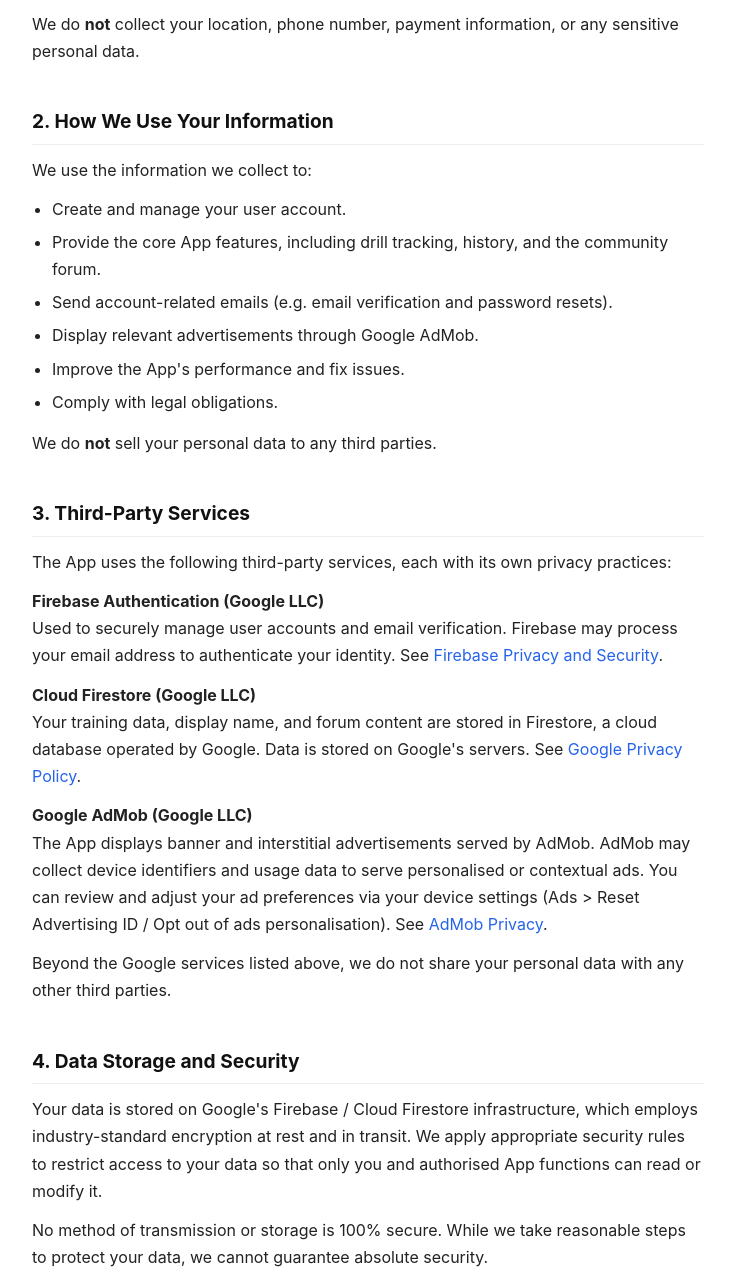
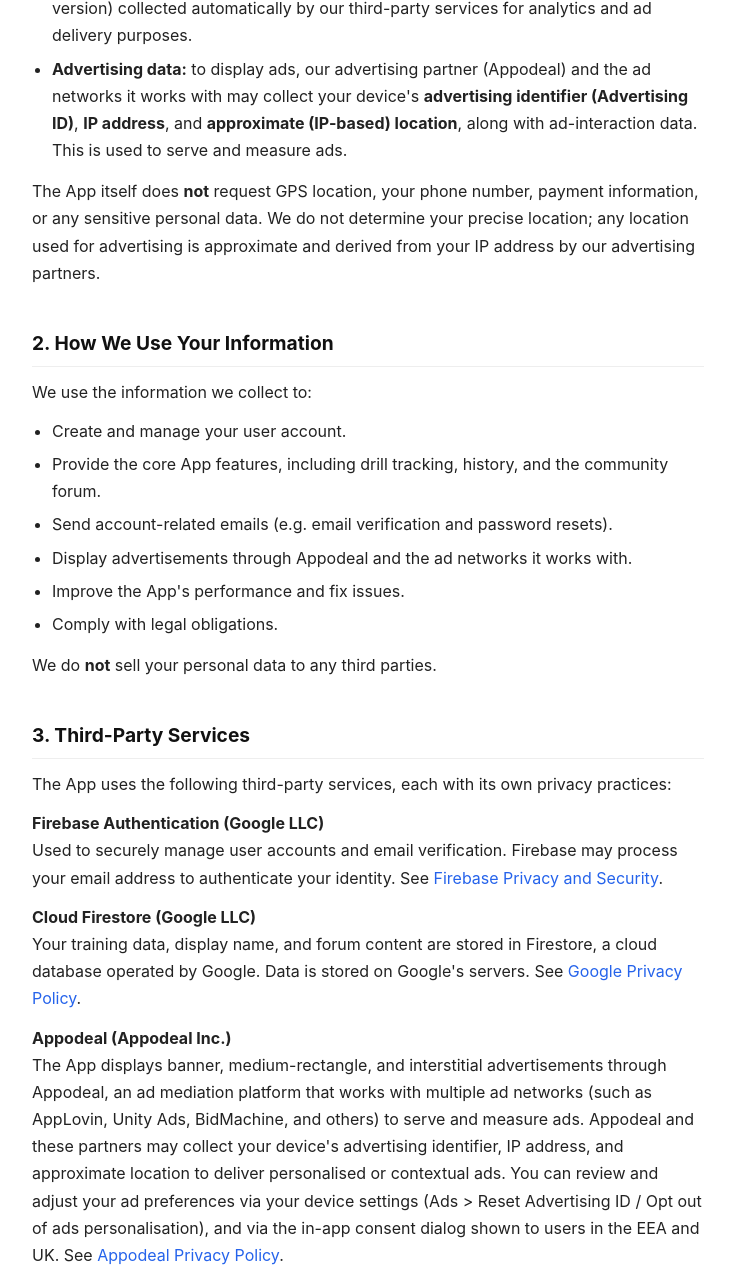
Before and after one commit to Geouria/eliteballer-privacy, a plain HTML site: page index.html in a window 1280 px wide. Shown: the part 829-2103 px from the top of the page, without its empty margins (272-1007 px from the left). Drawn offline with Linux system fonts and the light colour scheme.

Commit message:
Update index.html

```diff
--- a/index.html
+++ b/index.html
@@ -1,4 +1,14 @@
-<!DOCTYPE html>
+!DOCTYPE html>
+<!--
+  HAND-OFF FILE — copy this into the `Geouria/eliteballer-privacy` repo as index.html.
+  Updated for the Appodeal ad stack (AdMob is excluded from the shipping build):
+    - Section 1: now discloses Advertising ID, IP address, and approximate
+      (IP-based) location collected by ad partners; the blanket "we do not
+      collect your location" line is softened accordingly.
+    - Section 2 + 3: "Google AdMob" replaced with "Appodeal" (mediation
+      platform) + link to Appodeal's privacy policy.
+  Firebase / Firestore / GDPR / deletion / contact sections are unchanged.
+-->
 <html lang="en">
 <head>
   <meta charset="UTF-8">
@@ -112,7 +122,8 @@
       </p>
       <div class="highlight-box">
         <strong>Guest mode:</strong> If you choose to use the App without creating an account ("Try without an account"),
-        we do not collect any personal data. This policy applies only to registered users.
+        we do not collect any personal data tied to your identity. Note that advertisements may still be shown, and our
+        advertising partners may collect device-level data as described in Sections 1 and 3.
       </div>
     </section>
 
@@ -129,8 +140,18 @@
           <strong>Device and usage data:</strong> basic technical information (such as device type and OS version) collected
           automatically by our third-party services for analytics and ad delivery purposes.
         </li>
+        <li>
+          <strong>Advertising data:</strong> to display ads, our advertising partner (Appodeal) and the ad networks it works
+          with may collect your device's <strong>advertising identifier (Advertising ID)</strong>, <strong>IP address</strong>,
+          and <strong>approximate (IP-based) location</strong>, along with ad-interaction data. This is used to serve and
+          measure ads.
+        </li>
       </ul>
-      <p>We do <strong>not</strong> collect your location, phone number, payment information, or any sensitive personal data.</p>
+      <p>
+        The App itself does <strong>not</strong> request GPS location, your phone number, payment information, or any sensitive
+        personal data. We do not determine your precise location; any location used for advertising is approximate and derived
+        from your IP address by our advertising partners.
+      </p>
     </section>
 
     <section id="how-we-use">
@@ -140,7 +161,7 @@
         <li>Create and manage your user account.</li>
         <li>Provide the core App features, including drill tracking, history, and the community forum.</li>
         <li>Send account-related emails (e.g. email verification and password resets).</li>
-        <li>Display relevant advertisements through Google AdMob.</li>
+        <li>Display advertisements through Appodeal and the ad networks it works with.</li>
         <li>Improve the App's performance and fix issues.</li>
         <li>Comply with legal obligations.</li>
       </ul>
@@ -161,13 +182,16 @@
       Data is stored on Google's servers. See
       <a href="https://policies.google.com/privacy" target="_blank" rel="noopener">Google Privacy Policy</a>.</p>
 
-      <p><strong>Google AdMob (Google LLC)</strong><br>
-      The App displays banner and interstitial advertisements served by AdMob. AdMob may collect device identifiers and
-      usage data to serve personalised or contextual ads. You can review and adjust your ad preferences via your device
-      settings (Ads &gt; Reset Advertising ID / Opt out of ads personalisation). See
-      <a href="https://support.google.com/admob/answer/6128543" target="_blank" rel="noopener">AdMob Privacy</a>.</p>
+      <p><strong>Appodeal (Appodeal Inc.)</strong><br>
+      The App displays banner, medium-rectangle, and interstitial advertisements through Appodeal, an ad mediation
+      platform that works with multiple ad networks (such as AppLovin, Unity Ads, BidMachine, and others) to serve and
+      measure ads. Appodeal and these partners may collect your device's advertising identifier, IP address, and
+      approximate location to deliver personalised or contextual ads. You can review and adjust your ad preferences via
+      your device settings (Ads &gt; Reset Advertising ID / Opt out of ads personalisation), and via the in-app consent
+      dialog shown to users in the EEA and UK. See
+      <a href="https://www.appodeal.com/privacy-policy/" target="_blank" rel="noopener">Appodeal Privacy Policy</a>.</p>
 
-      <p>Beyond the Google services listed above, we do not share your personal data with any other third parties.</p>
+      <p>Beyond the services listed above, we do not share your personal data with any other third parties.</p>
     </section>
 
     <section id="data-storage">
```
